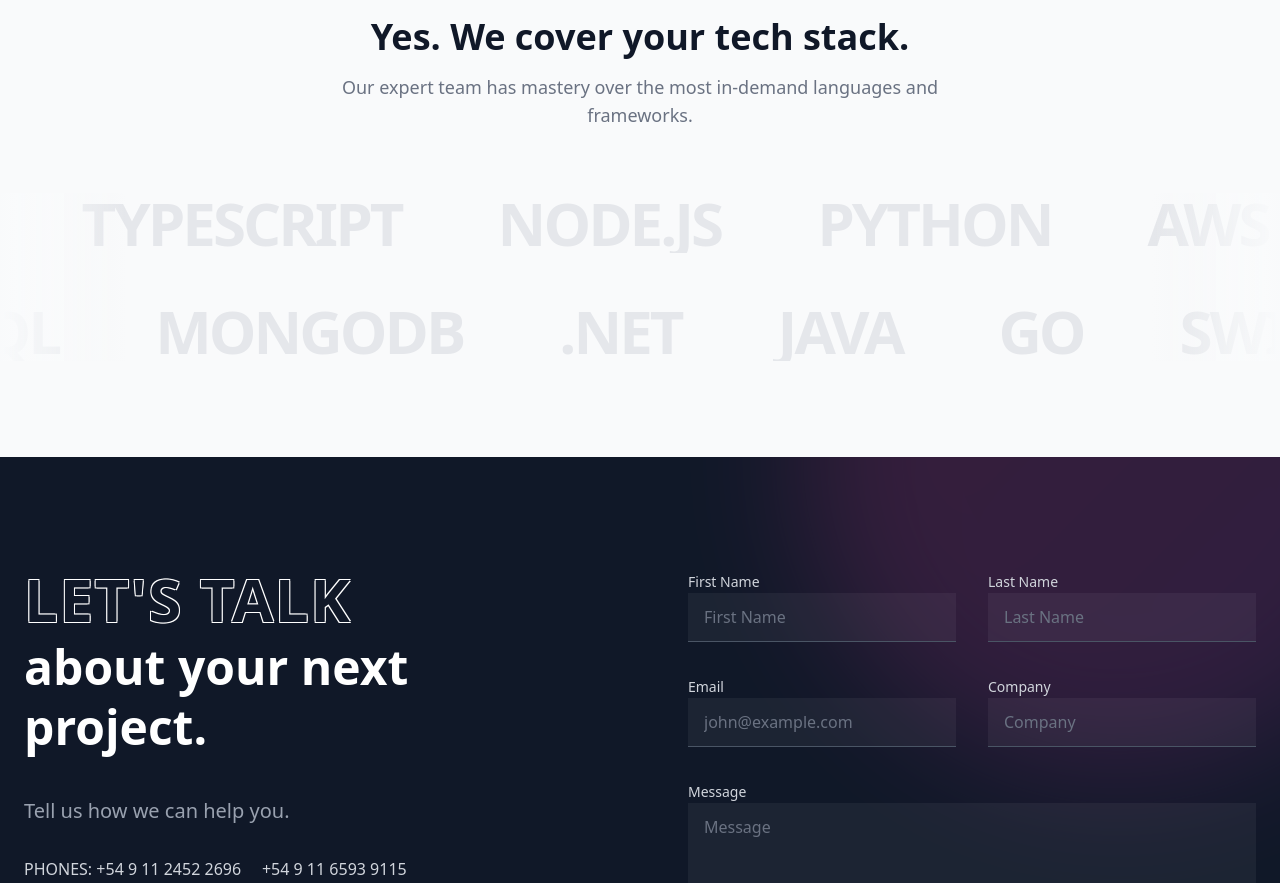
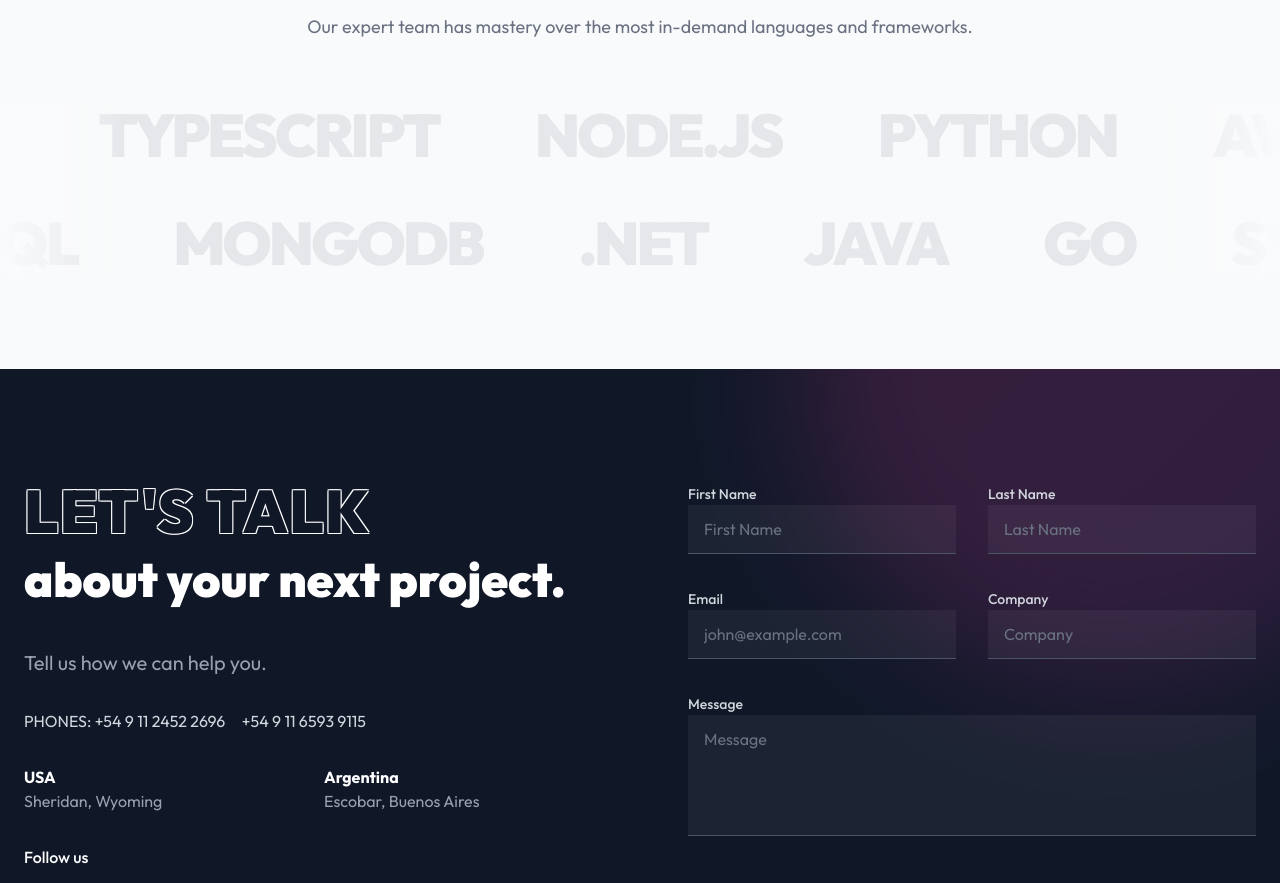
Before and after one commit to dibrand-dev/dibrand-redesign, a Next.js app: page /en in a window 1280 px wide. Shown: the part 2776-3659 px from the top of the page. Built offline with nearby package versions, Linux system fonts and the light colour scheme; no server answers; the database is empty.

Commit message:
style: force Outfit font configuration globally

```diff
--- a/app/[lang]/layout.tsx
+++ b/app/[lang]/layout.tsx
@@ -3,9 +3,10 @@ import { Outfit } from "next/font/google";
 import "../globals.css";
 
 const outfit = Outfit({
-  variable: "--font-outfit",
-  weight: ["300", "400", "500", "600", "700", "800", "900"],
-  subsets: ["latin"],
+  subsets: ['latin'],
+  display: 'swap',
+  variable: '--font-outfit',
+  weight: ['300', '400', '500', '600', '700', '800', '900']
 });
 
 export const metadata: Metadata = {
@@ -31,10 +32,8 @@ export default async function RootLayout({
   const dict = await getDictionary(lang as "en" | "es");
 
   return (
-    <html lang={lang} className="scroll-smooth">
-      <body
-        className={`${outfit.variable} font-sans antialiased pt-16`}
-      >
+    <html lang={lang} className={`${outfit.variable} scroll-smooth`}>
+      <body className="font-sans antialiased pt-16">
         <Navbar dict={dict} lang={lang} />
         {children}
       </body>
--- a/app/globals.css
+++ b/app/globals.css
@@ -23,8 +23,14 @@
   --color-secondary: var(--color-dibrand-magenta);
   --color-corporate-grey: var(--color-corporate-grey);
 
-  --font-sans: var(--font-outfit), sans-serif;
-  --font-heading: var(--font-outfit), sans-serif;
+  --font-sans: var(--font-outfit), ui-sans-serif, system-ui, sans-serif;
+  --font-heading: var(--font-outfit), ui-sans-serif, system-ui, sans-serif;
+}
+
+@layer base {
+  html {
+    font-family: var(--font-outfit), ui-sans-serif, system-ui, sans-serif;
+  }
 }
 
 @keyframes scroll {
--- /dev/null
+++ b/tailwind.config.ts
@@ -0,0 +1,18 @@
+import type { Config } from "tailwindcss";
+
+const config: Config = {
+    content: [
+        "./app/**/*.{js,ts,jsx,tsx,mdx}",
+        "./components/**/*.{js,ts,jsx,tsx,mdx}",
+    ],
+    theme: {
+        extend: {
+            fontFamily: {
+                sans: ['var(--font-outfit)', 'ui-sans-serif', 'system-ui', 'sans-serif'],
+            },
+        },
+    },
+    plugins: [],
+};
+
+export default config;
```
